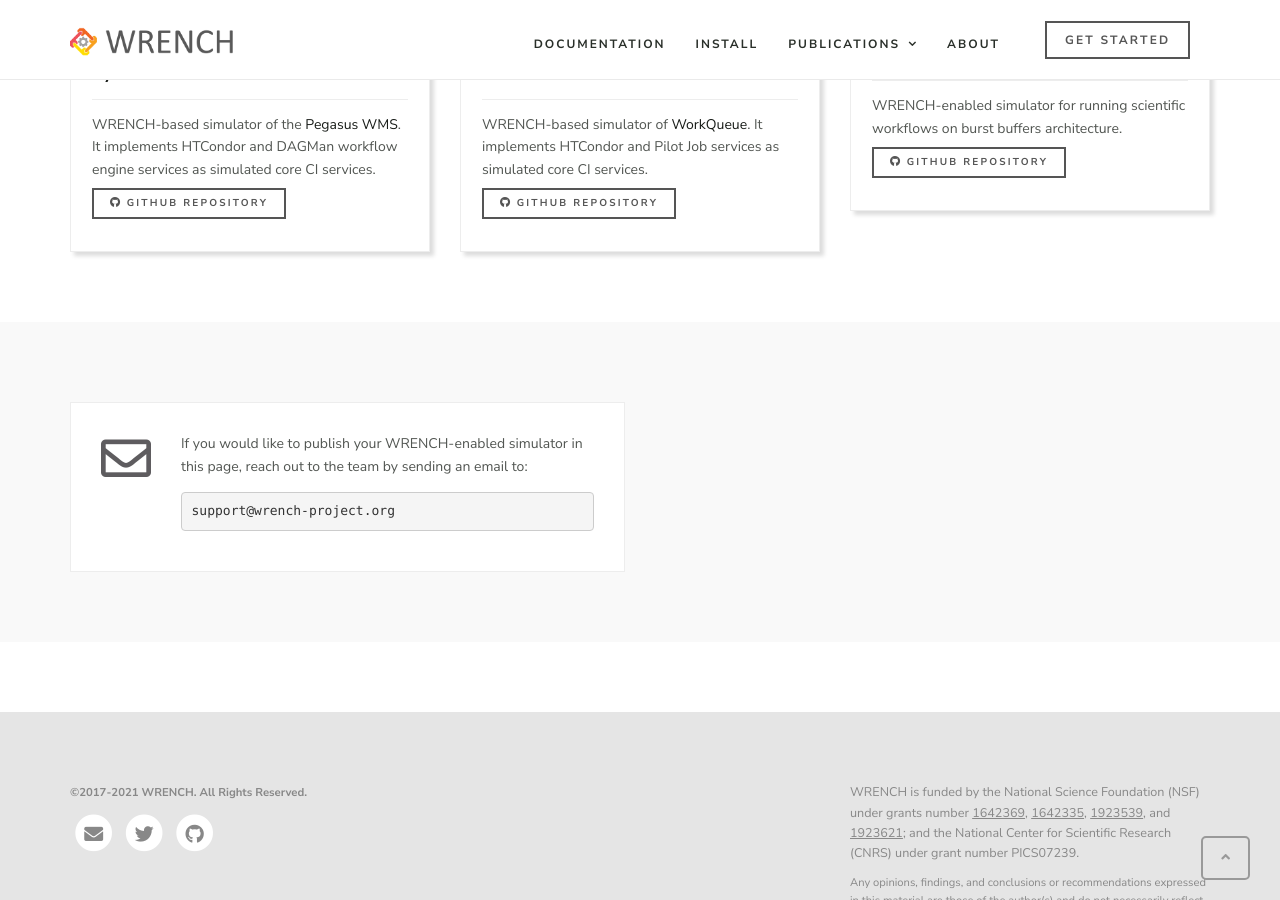
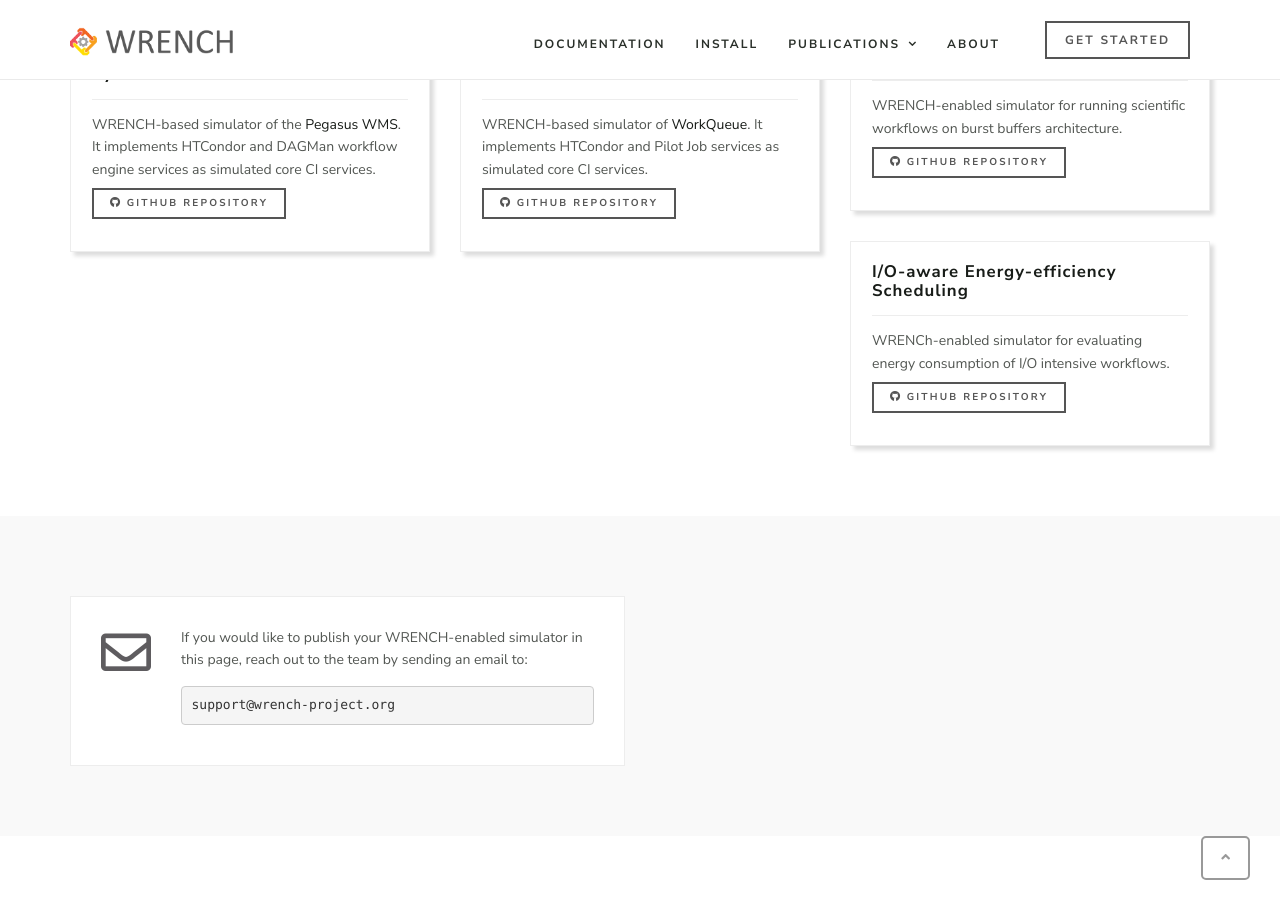
Before and after one commit to wrench-project/wrench-project.github.io, a Jekyll site: the page built from usages.html, in a window 1280 px wide and 900 px high, scrolled down 406 px. Built offline with Jekyll 4.4.1, drawn with Linux system fonts in a browser that asks for light colours; nearby versions of some CDN libraries; comment, search, counter and statistics services are not loaded.

Commit message:
Update usage.yml

```diff
--- a/_data/usage.yml
+++ b/_data/usage.yml
@@ -9,3 +9,7 @@
 - name: 'Burst Buffers'
   description: 'WRENCH-enabled simulator for running scientific workflows on burst buffers architecture.'
   url: 'https://github.com/lpottier/workflow-io-bb'
+
+- name: 'I/O-aware Energy-efficiency Scheduling'
+  description: 'WRENCh-enabled simulator for evaluating energy consumption of I/O intensive workflows.'
+  url: https://github.com/wrench-project/energy-aware-simulator
```
